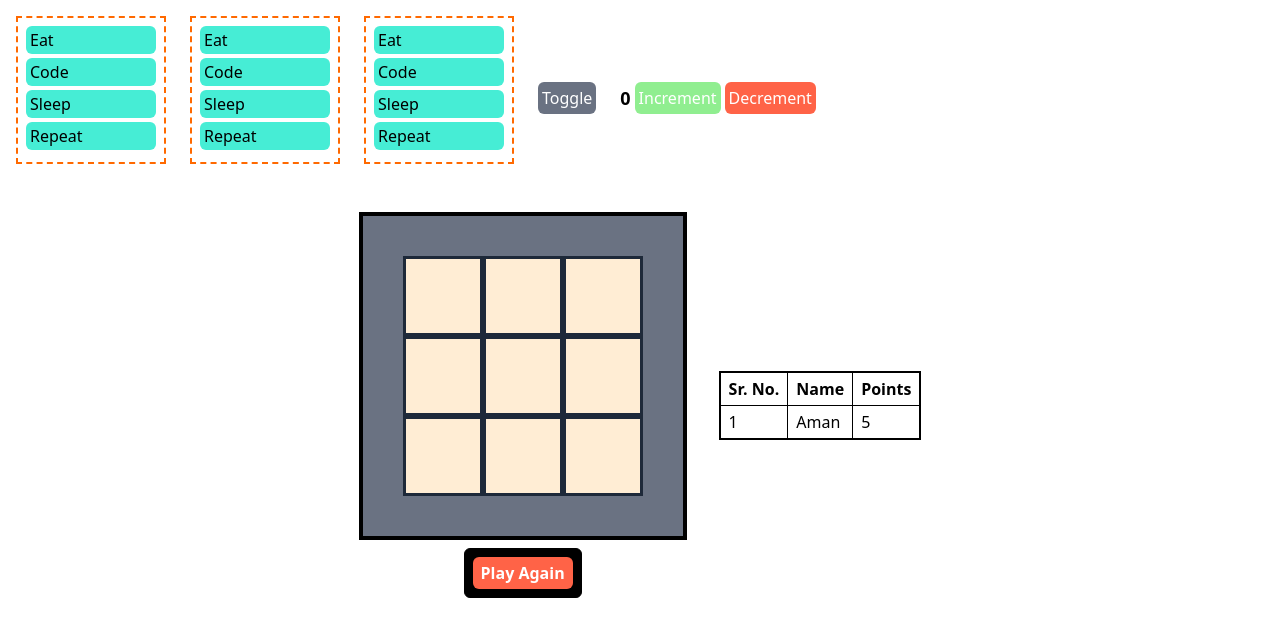
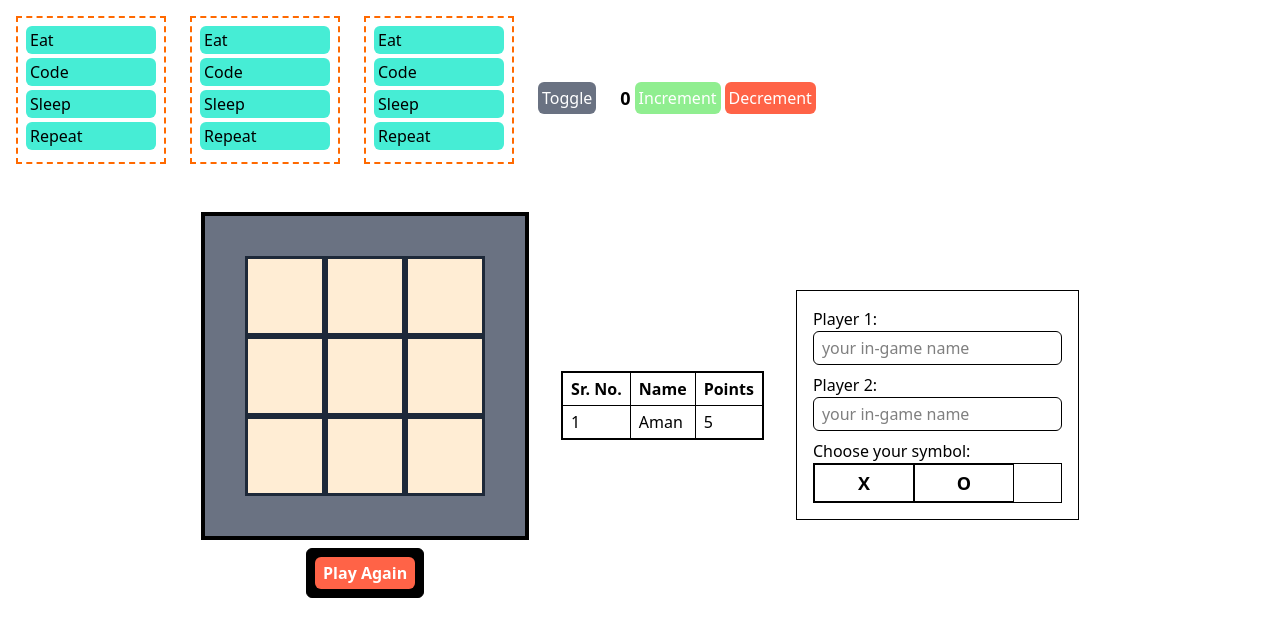
Before and after one commit to verma2510/react-project, a React (Vite) app: page / in a window 1280 px wide. Shown: the top 636 px of the page. Built offline with nearby package versions, Linux system fonts and the light colour scheme.

Commit message:
player form added
player component added where players can submit their names

```diff
--- a/src/App.tsx
+++ b/src/App.tsx
@@ -4,6 +4,7 @@ import Counter from "./components/Counter";
 import TicTacToe from "./components/TicTacToe";
 import { useState } from "react";
 import Leaderboard from "./components/Leaderboard";
+import Player from "./components/Player";
 
 const TodoItems = [
   {
@@ -43,6 +44,7 @@ const App: React.FC = () => {
       <div className="p-4 flex gap-8 items-center justify-center">
         <TicTacToe />
         <Leaderboard/>
+        <Player/>
       </div>
     </>
   );
--- /dev/null
+++ b/src/components/Player.tsx
@@ -0,0 +1,35 @@
+import React from "react";
+
+const Player: React.FC = () => {
+    return (
+      <div className="border p-4">
+        <form action="" className="flex flex-col">
+          <label htmlFor="igname">Player 1: </label>
+          <input
+            type="text"
+            className="border rounded-md px-2 py-1 mb-2"
+            name="igname"
+            placeholder="your in-game name"
+          />
+          <label htmlFor="igname">Player 2: </label>
+          <input
+            type="text"
+            className="border rounded-md px-2 py-1 mb-2"
+            name="igname"
+            placeholder="your in-game name"
+          />
+
+          <label htmlFor="symbol">Choose your symbol: </label>
+          <div className="border">
+            {["X", "O"].map((symbol, index) => (
+              <button key={index} className="border px-2 py-1 w-[100px] font-bold text-lg">
+                {symbol}
+              </button>
+            ))}
+          </div>
+        </form>
+      </div>
+    );
+};
+
+export default Player;
```
